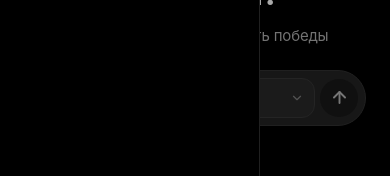
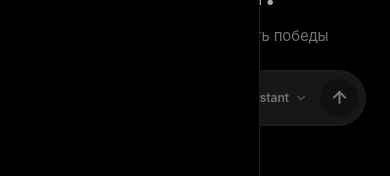
Before and after one commit to carryai52/matchmetr-ai, a Next.js app: page / in a window 390 px wide. Shown: the part 533-709 px from the top of the page. Built offline with nearby package versions, Linux system fonts and the light colour scheme.

Commit message:
Polish Carry composer controls

```diff
--- a/app/globals.css
+++ b/app/globals.css
@@ -77,7 +77,7 @@ h1 { margin:0; font-size:28px; line-height:1.25; letter-spacing:-.7px; font-weig
 .assistantMsg { width:100%; padding:0 2px; font-size:16px; line-height:1.75; }
 .composerDock { position:relative; flex:0 0 auto; width:min(768px,calc(100% - 32px)); margin:0 auto; padding:8px 0 8px; }
 .composerDock.initialDock { position:static; width:100%; margin:28px 0 0; padding:0; transform:none; }
-.composer { height:56px; display:flex; align-items:center; gap:5px; padding:6px 7px 6px 9px; border:1px solid var(--line); border-radius:28px; background:var(--paper); box-shadow:0 2px 9px rgba(0,0,0,.08); }
+.composer { height:56px; display:flex; align-items:center; gap:5px; padding:6px 7px 6px 17px; border:1px solid var(--line); border-radius:28px; background:var(--paper); box-shadow:0 2px 9px rgba(0,0,0,.08); }
 .theme-dark .composer { background:#212121; border-color:#2f2f2f; box-shadow:none; }
 .composer.dictating { height:128px; display:block; padding:7px 14px 8px 12px; border-radius:27px; }
 .waveform { height:72px; display:flex; align-items:flex-start; gap:5px; padding:18px 6px 0; }
@@ -92,14 +92,13 @@ h1 { margin:0; font-size:28px; line-height:1.25; letter-spacing:-.7px; font-weig
 .dictationActions button { width:36px; height:36px; display:grid; place-items:center; border:0; border-radius:50%; background:transparent; color:var(--ink); cursor:pointer; }
 .dictationActions button:hover { background:var(--hover); }
 .dictationActions svg { width:20px; height:20px; stroke-width:1.9; }
-.composer input { min-width:0; flex:1; height:42px; border:0; outline:0; padding:0; background:transparent; color:var(--ink); font-size:16px; }
+.composer input { min-width:0; flex:1; height:44px; border:0; outline:0; padding:0; background:transparent; color:var(--ink); font-size:15px; line-height:44px; }
 .composer input::placeholder { color:#8a8a8a; }
 .modePicker { position:relative; flex:0 0 auto; }
-.modeTrigger { min-width:142px; height:40px; display:flex; align-items:center; justify-content:space-between; gap:12px; border:1px solid #343434; border-radius:13px; padding:0 11px 0 13px; color:#d8d8d8; background:#282828; cursor:pointer; }
-.modeTrigger:hover,.modeTrigger[aria-expanded="true"] { border-color:#454545; background:#303030; }
+.modeTrigger { min-width:auto; height:36px; display:flex; align-items:center; justify-content:center; gap:5px; border:0; border-radius:9px; padding:0 8px; color:#a6a6a6; background:transparent; cursor:pointer; }
+.modeTrigger:hover,.modeTrigger[aria-expanded="true"] { color:#e5e5e5; background:#292929; }
 .modeTrigger>span { display:flex; align-items:baseline; gap:7px; }
 .modeTrigger strong { font-size:12px; font-weight:600; }
-.modeTrigger small { color:#e8a84b; font-size:10px; }
 .modeTrigger svg { color:#777; transition:transform .18s ease; }
 .modeTrigger[aria-expanded="true"] svg { transform:rotate(180deg); }
 .modeMenu { position:absolute; right:0; bottom:48px; z-index:20; width:286px; padding:7px; border:1px solid #303030; border-radius:16px; background:#171717; box-shadow:0 18px 48px rgba(0,0,0,.5); }
@@ -108,7 +107,7 @@ h1 { margin:0; font-size:28px; line-height:1.25; letter-spacing:-.7px; font-weig
 .modeOption:hover,.modeOption.selected { background:#242424; }
 .modeOptionTop { width:100%; display:flex; align-items:center; justify-content:space-between; gap:12px; }
 .modeOptionTop strong { font-size:13px; font-weight:600; }
-.modeOptionTop em { color:#e8a84b; font-size:11px; font-style:normal; }
+.modeOptionTop em { color:#a0a0a0; font-size:11px; font-style:normal; }
 .modeOption small { color:#858585; font-size:11px; line-height:1.35; }
 .send { width:38px; height:38px; flex:0 0 38px; display:grid; place-items:center; border:0; border-radius:50%; background:var(--ink); color:var(--paper); cursor:pointer; }
 .send:disabled { background:var(--hover); color:#aaa; cursor:default; }
@@ -236,8 +235,7 @@ footer { padding-top:8px; text-align:center; color:var(--muted); font-size:11px;
   .composerDock.initialDock { margin-top:22px; }
   .carryIntro h1 { font-size:32px; letter-spacing:-1.1px; }
   .carryIntro p { font-size:15px; }
-  .modeTrigger { min-width:120px; padding-inline:10px; }
-  .modeTrigger small { display:none; }
+  .modeTrigger { padding-inline:7px; }
   .modeMenu { right:-44px; width:270px; }
   .settingRow { grid-template-columns:1fr; gap:8px; }
   .settingsModal { height:90vh; }
--- a/app/page.tsx
+++ b/app/page.tsx
@@ -83,7 +83,7 @@ export default function Home() {
           </div>
         )}
         <button type="button" className="modeTrigger" aria-expanded={analysisOpen} onClick={() => setAnalysisOpen((open) => !open)}>
-          <span><strong>{selectedMode.label}</strong><small>{selectedMode.cost}</small></span>
+          <span><strong>{selectedMode.label}</strong></span>
           <ChevronDown size={14} />
         </button>
       </div>
```
